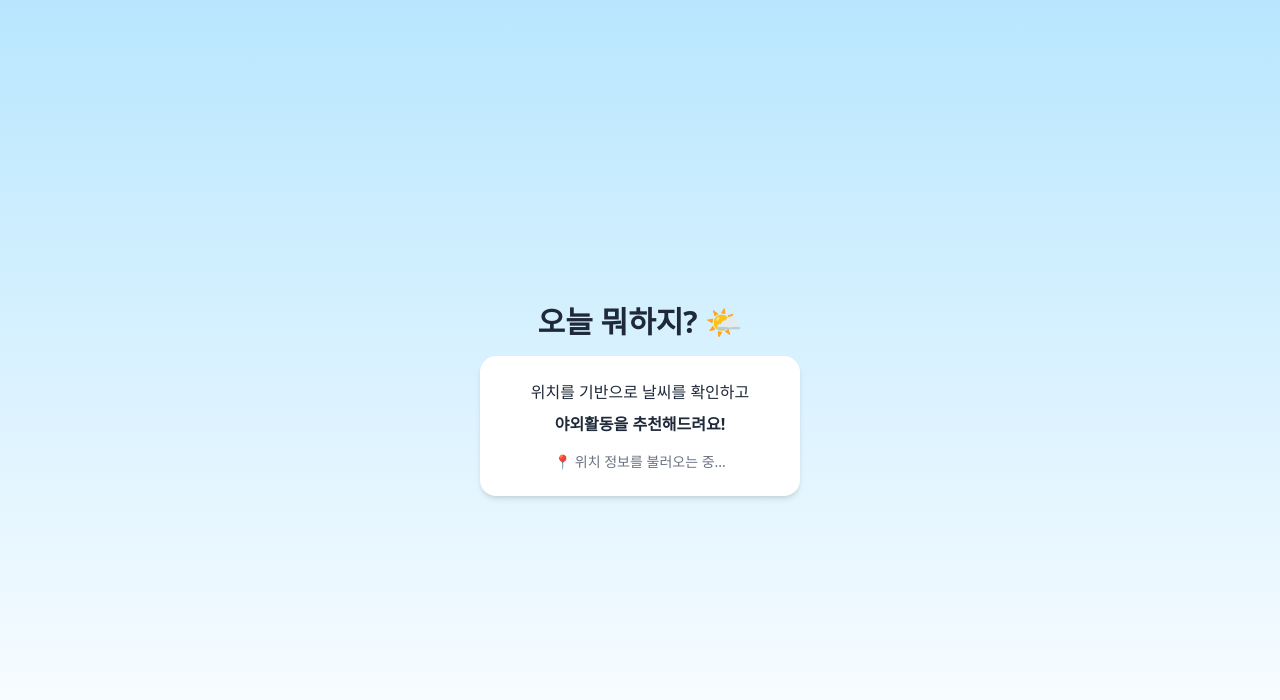
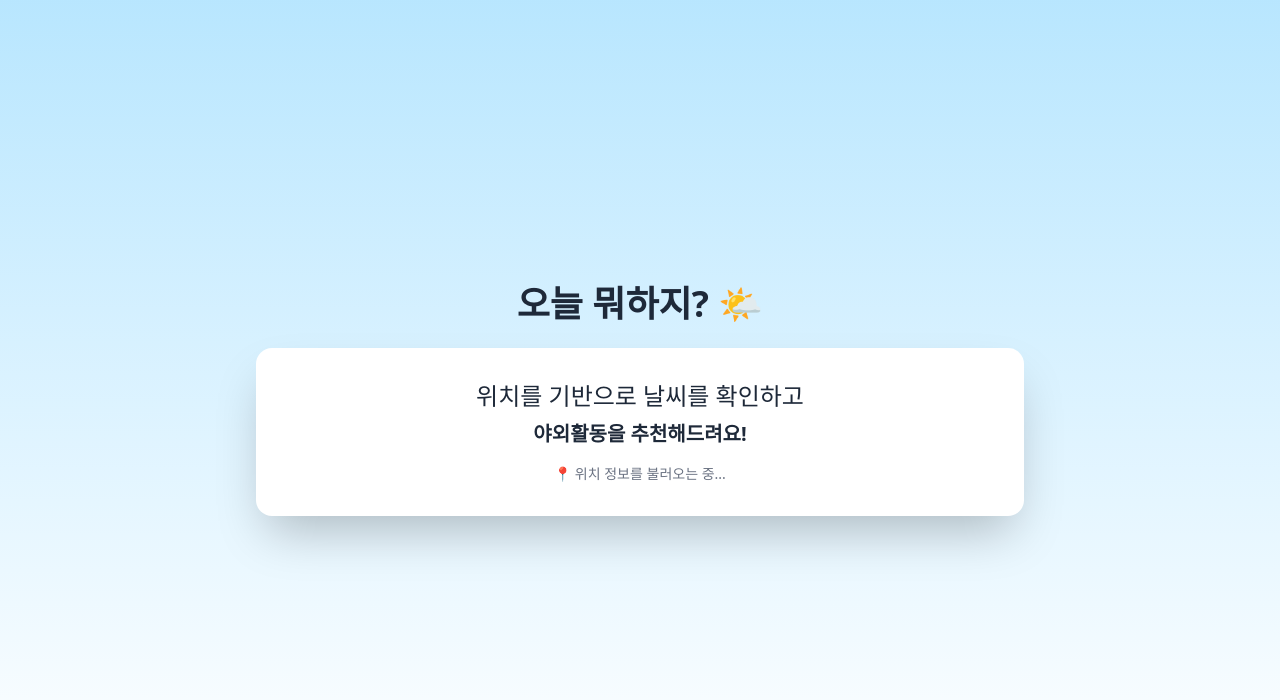
Before and after one commit to DUChae/Weather, a React (Vite) app: page / in a window 1280 px wide. Shown: the top 700 px of the page. Built offline with nearby package versions, Linux system fonts and the light colour scheme; no server answers; the HTML template or start-up script is replaced by a standard one.

Commit message:
[Fixed]Tailwind css

```diff
--- a/src/App.tsx
+++ b/src/App.tsx
@@ -3,6 +3,7 @@ import { useDispatch, useSelector } from "react-redux";
 import { RootState } from "./app/store";
 import { setCoords } from "./features/coords/coordsSlice";
 import { setWeather } from "./features/weather/weatherSlice";
+import { fetchWeatherByCoords } from "./api/weather";
 
 function App() {
   const dispatch = useDispatch();
@@ -24,14 +25,13 @@ function App() {
 
   // 날씨 데이터 가져오기
   useEffect(() => {
-    if (coords.lat && coords.lon) {
+    if (coords.lat !== null && coords.lon !== null) {
       const fetchWeather = async () => {
         try {
-          const apiKey = import.meta.env.VITE_OPENWEATHER_API_KEY;
-          const url = `https://api.openweathermap.org/data/2.5/weather?lat=${coords.lat}&lon=${coords.lon}&appid=${apiKey}&units=metric&lang=kr`;
-
-          const response = await fetch(url);
-          const data = await response.json();
+          const data = await fetchWeatherByCoords(
+            coords.lat as number,
+            coords.lon as number
+          );
           dispatch(setWeather(data));
         } catch (error) {
           console.error("날씨 정보 에러:", error);
@@ -44,23 +44,23 @@ function App() {
 
   return (
     <div className="min-h-screen flex flex-col items-center justify-center bg-gradient-to-b from-sky-200 to-white text-gray-800">
-      <h1 className="text-3xl font-bold mb-4">오늘 뭐하지? 🌤</h1>
+      <h1 className="text-4xl font-bold mb-6">오늘 뭐하지? 🌤</h1>
 
-      <div className="bg-white p-6 rounded-2xl shadow-md w-80 text-center">
-        <p className="mb-2">위치를 기반으로 날씨를 확인하고</p>
-        <p className="mb-4 font-semibold">야외활동을 추천해드려요!</p>
+      <div className="bg-white p-8 rounded-2xl shadow-2xl w-full max-w-2xl sm:max-w-lg md:max-w-3xl text-center">
+        <p className="text-2xl mb-2">위치를 기반으로 날씨를 확인하고</p>
+        <p className="text-xl mb-4 font-semibold">야외활동을 추천해드려요!</p>
 
         {weather && (
           <>
             <div className="mt-6 p-6 bg-blue-100 rounded-2xl shadow-lg text-center">
-              <h2 className="text-2xl font-bold text-gray-800 mb-2">
+              <h2 className="text-5xl font-bold text-gray-800 mb-2">
                 📍 {weather.name}
               </h2>
               <div className="flex items-center justify-center mb-2">
                 <img
                   src={`https://openweathermap.org/img/wn/${weather.weather[0].icon}@2x.png`}
                   alt="weather icon"
-                  className="w-16 h-16"
+                  className="w-20 h-20"
                 />
                 <span className="text-4xl font-bold ml-4">
                   {Math.round(weather.main.temp)}°C
@@ -73,8 +73,8 @@ function App() {
 
             {/* 활동 추천 컴포넌트 */}
             <div className="mt-4 bg-white rounded-xl p-4 shadow text-gray-700">
-              <h3 className="font-semibold text-lg mb-2">추천 활동 🎯</h3>
-              <p>
+              <h3 className="font-semibold text-2xl mb-2">추천 활동 🎯</h3>
+              <p className="text-xl font-bold">
                 {getActivityRecommendation(
                   weather.main.temp,
                   weather.weather[0].description
@@ -101,7 +101,7 @@ function App() {
 // 활동 추천 함수
 function getActivityRecommendation(temp: number, description: string): string {
   if (description.includes("비") || description.includes("눈")) {
-    return "우산을 챙기고 실내에서 독서를 즐겨보세요 📚";
+    return "꿀꿀한 날, 넷플릭스 어떤가요? 💻";
   }
   if (temp >= 25) {
     return "날씨가 좋아요! 가까운 공원 산책 어때요? 🌳";
```
